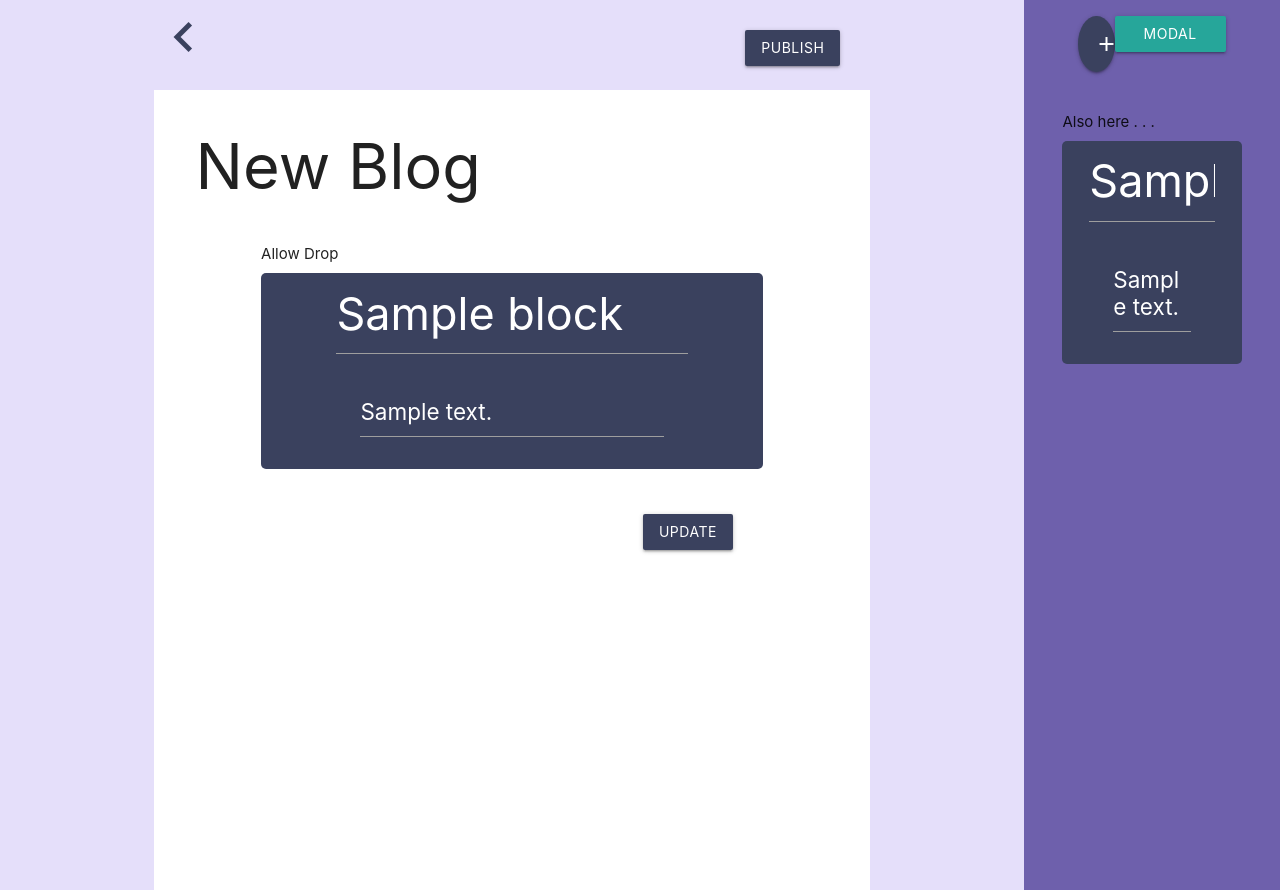
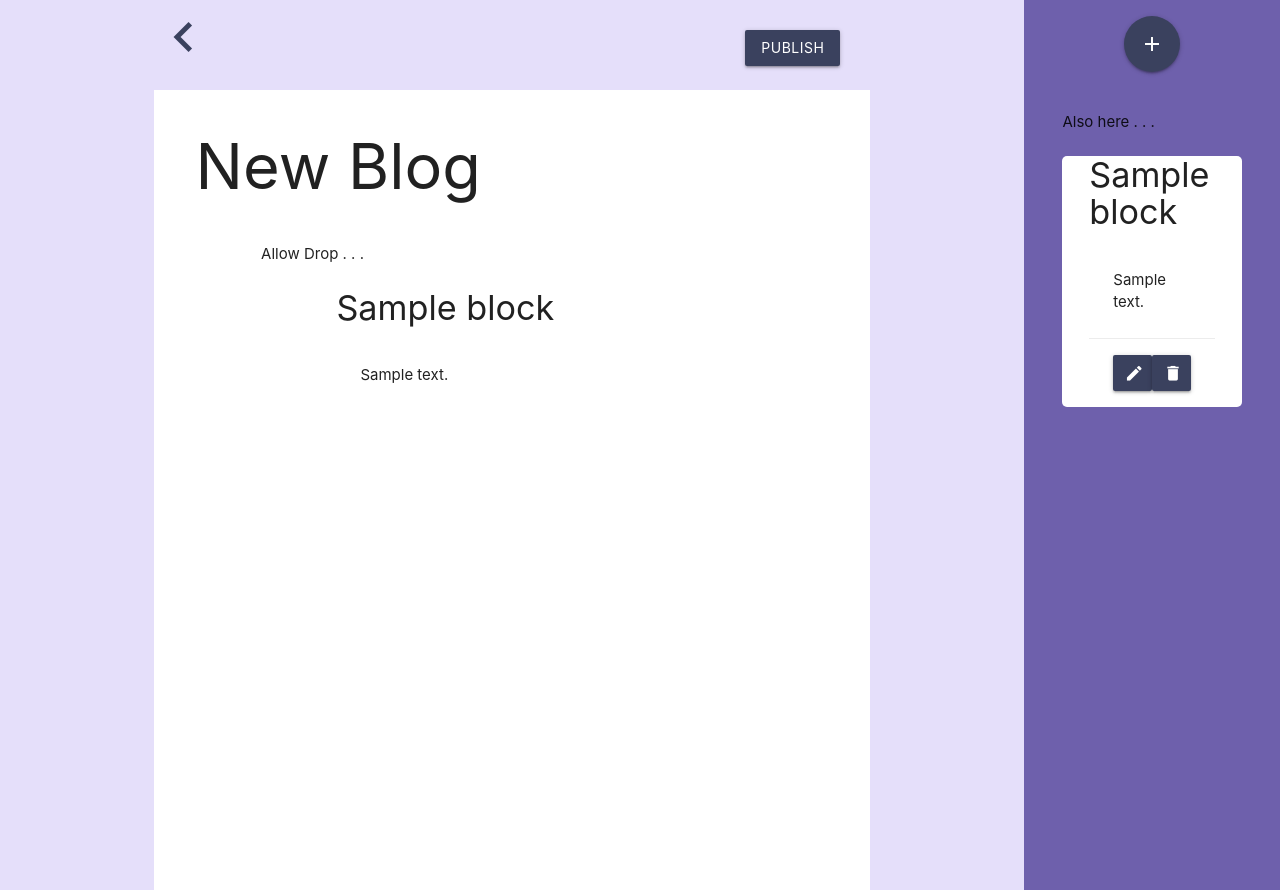
Before and after one commit to RohanPunjani/Python_Mini_Project, a Django app: template blog/templates/content.html in a window 1280 px wide. Shown: the part 64-954 px from the top of the page. Run offline with Django 3.2, Linux system fonts and the light colour scheme; data comes from the database, SQL or seed files in the repository; both versions use the stored data as it was after the commit; the template is opened without the code that fills it: values that come from a table or form of the project are taken from there, most other values are stand-ins (such as "Sample title", 1, 10 or a date in 2020).

Commit message:
Making necessary changes

```diff
--- a/blog/models.py
+++ b/blog/models.py
@@ -14,7 +14,7 @@ class blog(models.Model):
 
 class block(models.Model):
     blog = models.ForeignKey(blog, on_delete=models.CASCADE)
-    position = models.IntegerField()
+    position = models.IntegerField(default=0)
     title = models.CharField(max_length=50)
     content = models.TextField()
     isMerged = models.BooleanField(default=False)
--- a/blog/templates/content.html
+++ b/blog/templates/content.html
@@ -80,15 +80,6 @@
             font-size: 4rem;
             height: 15vh;
         }
-        #block-title{
-            color: white;
-            font-size: 3rem;
-            height: 10vh;
-        }
-        #block-content{
-            color: white;
-            font-size: 1.5rem;
-        }
         #update-btn, .publish-btn{
             margin: 2rem;
             position: relative;
@@ -151,57 +142,85 @@
                 </div>
                 <div class="container page">
                     <h1>{{ blog.heading }}</h1>
-                    <div class="container" ondrop="drop(event)" ondragover="allowDrop(event)" id="merged_block_container">
-                        Allow Drop
+                    <div class="container" ondrop="drop(event, 1, {{blog.id}})" ondragover="allowDrop(event)" id="merged_block_container">
+                        Allow Drop . . .
                         {% for block in merged_block %}
-                            <div class="card navcolor">
+                            <div class="card" draggable="true" ondragstart="drag(event)" id={{block.id}}>
                                 <div class="container">
-                                    <div class="card-title white-text">
-                                        <input type="text" id="block-title" name="blog-title" value="{{block.title}}">
+                                    <div class="card-title">
+                                        <h4>{{ block.title }}</h4>
                                     </div>
-                                    <div class="card-content white-text">
-                                        <textarea id="block-content" id="block-content" class="materialize-textarea">{{block.content}}</textarea>
+                                    <div class="card-content">
+                                        <p>{{block.content}}</p>
                                     </div>
                                 </div>
                             </div>
                         {% endfor %}
-                        <button class="btn waves-effect waves-light navcolor right" id="update-btn" type="submit" name="action">
-                            Update
-                        </button>
                     </div>
                 </div>
             </form>
         </div>
         <div class="sidebar">
-            <div class="container sidepage" ondrop="drop(event)" ondragover="allowDrop(event)" id="unmerged_block_container">
+            <div class="container sidepage" ondrop="drop(event, 0, {{blog.id}})" ondragover="allowDrop(event)" id="unmerged_block_container">
                 <div class="plus-btn">
-                    <a href="#" class="waves-effect waves-light btn navcolor btn-floating btn-large">
+                    <a href="#modal1" class="waves-effect waves-light btn navcolor modal-trigger btn-floating btn-large">
                         <i class="material-icons large">add</i>
                     </a>
-                   <!-- Modal Trigger -->
-                   <a class="waves-effect waves-light btn modal-trigger" href="#modal1">Modal Default</a>
+                   <div id="modal1" class="modal">
+                       <form name="newblock">
+                            <div class="modal-content">
+                                <h4>Please Fill out the following details :)</h4>
+                                <p>
+                                    Block Title
+                                    <input type="text" id="block_title" name="blog_title" value="" placeholder="E.g: Introduction, Content, . . .">
+                                </p>
+                                <textarea id="block_content" name="block_content" class="materialize-textarea"
+                                    placeholder="Start writing from here :)"></textarea>
 
-                   <!-- Modal Structure -->
-                   <div id="modal1" class="modal">
-                        <div class="modal-content">
-                            <h4>Modal Header</h4>
-                            <p>A bunch of text</p>
-                        </div>
+                            </div>
+                       </form>
                         <div class="modal-footer">
-                            <a href="#!" class=" modal-action modal-close waves-effect waves-green btn-flat">Create</a>
+                            <a onclick="new_block({{ blog.id }})" class=" modal-action modal-close waves-effect waves-green btn-flat">Create</a>
                         </div>
                    </div>
                 </div>
                 <br>
                 Also here . . .
                 {% for block in unmerged_block %}
-                    <div class="card navcolor"  draggable="true" ondragstart="drag(event)" id={{block.id}}>
+                    <div class="card"  draggable="true" ondragstart="drag(event)" id={{block.id}}>
                         <div class="container">
-                            <div class="card-title white-text">
-                                <input type="text" id="block-title" name="blog-title" value="{{block.title}}">
+                            <div class="card-title">
+                                <h4>{{ block.title }}</h4>
                             </div>
-                            <div class="card-content white-text">
-                                <textarea id="block-content" id="block-content" class="materialize-textarea">{{block.content}}</textarea>
+                            <div class="card-content">
+                                <p>{{block.content}}</p>
+                            </div>
+                            <div class="card-action row">
+                                <a href="#modal2" class="waves-effect waves-light btn navcolor modal-trigger col s6">
+                                    <i class="material-icons">edit</i>
+                                </a>
+                                <div id="modal2" class="modal">
+                                    <form name="editblock">
+                                        <div class="modal-content">
+                                            <h4>Update details</h4>
+                                            <p>
+                                                Block Title
+                                                <input type="text" id="block_title" name="blog_title" value="{{block.title}}"
+                                                    placeholder="E.g: Introduction, Content, . . .">
+                                            </p>
+                                            <textarea id="block_content" name="block_content" class="materialize-textarea"
+                                                placeholder="Start writing from here :)">{{block.content}}</textarea>
+
+                                        </div>
+                                    </form>
+                                    <div class="modal-footer">
+                                        <a onclick="updateblock({{blog.id}}, {{block.id}})" class=" modal-action modal-close waves-effect waves-green btn-flat">Update</a>
+                                    </div>
+                                </div>
+
+                                <a onclick="deleteBlock({{blog.id}}, {{block.id}})" class="waves-effect waves-light btn navcolor col s6">
+                                    <i class="material-icons">delete</i>
+                                </a>
                             </div>
                         </div>
                     </div>
@@ -212,8 +231,8 @@
     <!-- <script src="https://ajax.googleapis.com/ajax/libs/jquery/3.4.1/jquery.min.js"></script> -->
     <script>
         $('document').ready(function(){
-            console.log($('#merged_block_container').children("card").length);
             $('#modal1').modal();
+            $('#modal2').modal();
         })
         function allowDrop(ev) {
             ev.preventDefault();
@@ -224,10 +243,40 @@
             ev.dataTransfer.setData("id", ev.target.id);
         }
 
-        function drop(ev) {
+        function drop(ev, type, blogID) {
             ev.preventDefault();
             var data = ev.dataTransfer.getData("id");
             ev.target.appendChild(document.getElementById(data));
+            if(type==0){
+                //unmerged
+                var url = '../update/' + blogID + '/block/' + data + "/False";
+            }
+            else{
+                //merged
+                var url = '../update/' + blogID + '/block/' + data + "/True";
+            }
+            window.location.href = url;
+        }
+
+        function new_block(id){
+            var title = newblock.block_title.value;
+            var content = newblock.block_content.value;
+            var url = "../create/block/" + id + "/" + title + "/" + content;
+            window.location.href=url;
+        }
+
+        function updateblock(blogid, blockid){
+            var title = editblock.block_title.value;
+            var content = editblock.block_content.value;
+            console.log(blogid)
+            url = "../update/" + blogid + "/block/" + blockid + "/" + title + "/" + content;
+            window.location.href = url;
+        }
+
+        function deleteBlock(blogid, blockid){
+            console.log("i was called");
+            url = "../delete/" + blogid + "/block/" + blockid;
+            window.location.href = url;
         }
     </script>
 </body>
--- a/blog/urls.py
+++ b/blog/urls.py
@@ -5,6 +5,14 @@ urlpatterns = [
     path('', views.index, name='index'),
     path('edit/<int:id>', views.edit_blog, name='edit_blog'),
     path('create/<str:heading>', views.create_blog, name='create_blog'),
+    path('create/block/<int:id>/<str:title>/<str:content>',
+         views.create_block, name='create_block'),
+    path('update/<int:blogId>/block/<int:id>/<str:isMerged>',
+         views.update_block, name='update_block'),
+    path('update/<int:blogId>/block/<int:id>/<str:title>/<str:content>',
+         views.update_block_content, name='update_block_content'),
     path('delete/<int:id>', views.delete_blog, name='delete_blog'),
+    path('delete/<int:id>/block/<int:blockid>',
+         views.delete_block, name='delete_block'),
     path('edit/publish/<int:id>', views.publish_blog, name='publish_blog'),
 ]
```
Also changed, not shown: blog/templates/blog.html (+16 -16 lines), blog/views.py (+44 -2 lines), blog/migrations/0008_auto_20200414_0338.py (added), db.sqlite3.
